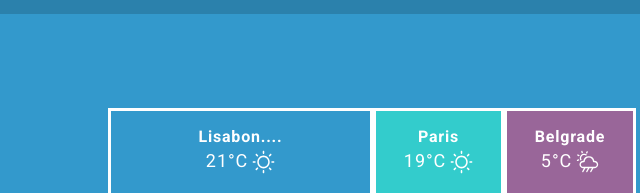
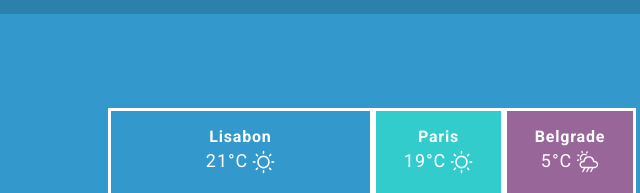
Before and after one commit to lyudmilaklochko/homework-9, a plain HTML site: page index.html in a window 1280 px wide. Shown: the top 193 px of the page, 36-676 px from the left. Drawn offline with Linux system fonts and the light colour scheme.

Commit message:
code review

```diff
--- a/index.html
+++ b/index.html
@@ -15,7 +15,7 @@
         <div class="board">
             <div class="group1">
                 <div class="town one">
-                    <p>Lisabon....</p>
+                    <p>Lisabon</p>
                     <div class="weather">
                         <span>21°C</span>
                         <img src="img/sunny.svg" alt="icon" width="23" height="24">
@@ -36,8 +36,6 @@
                     </div>
                 </div>
             </div>
-
-
             <div class="group2">
                  <div class="town four">
                     <p>Venice</p>
@@ -68,8 +66,6 @@
                     </div>
                 </div>
             </div>
-
-
             <div class="group3">
                 <div class="town eight">
                     <p>Tokyo</p>
@@ -91,7 +87,6 @@
                         <span>8°C</span>
                         <img src="img/cloudy.svg" alt="icon" width="26" height="21">
                     </div>
-
                 </div>
             </div>
             <div class="group4">
@@ -105,6 +100,5 @@
             </div>
         </div>
     </div>
-
 </body>
 </html>
```
